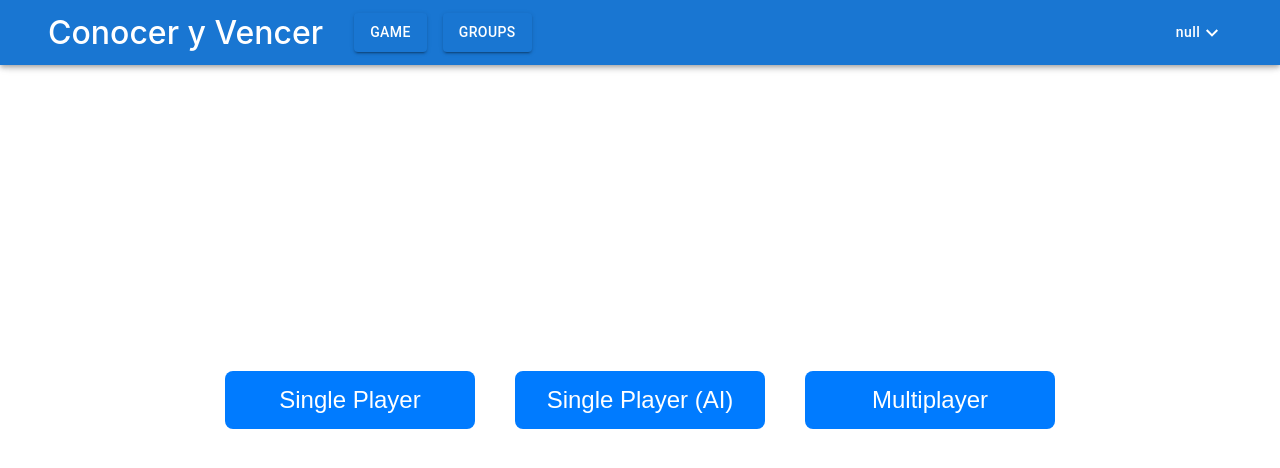
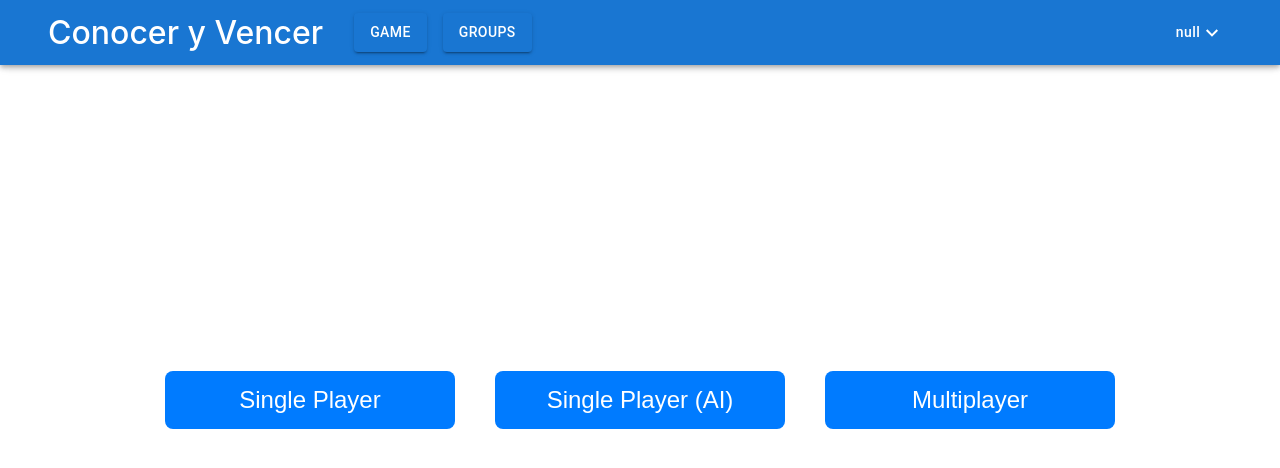
Before and after one commit to Arquisoft/wiq_en2a, a React (Create React App) app in the folder webapp/: page /game in a window 1280 px wide. Shown: the top 468 px of the page. Built offline with nearby package versions, Linux system fonts and the light colour scheme.

Commit message:
Resizing buttons for translation

```diff
--- a/webapp/src/components/group/Group.scss
+++ b/webapp/src/components/group/Group.scss
@@ -6,7 +6,7 @@
 }
 
 .group-button {
-    width: 250px;
+    width: 280px;
     font-size: 1.5em;
     padding: 15px 30px;
     margin: 5px;
--- a/webapp/src/pages/game/game-page.scss
+++ b/webapp/src/pages/game/game-page.scss
@@ -7,7 +7,7 @@
 }
 
 .game-page-button {
-  width: 250px;
+  width: 290px;
   font-size: 1.5em;
   padding: 15px 30px;
   margin: 20px;
```
